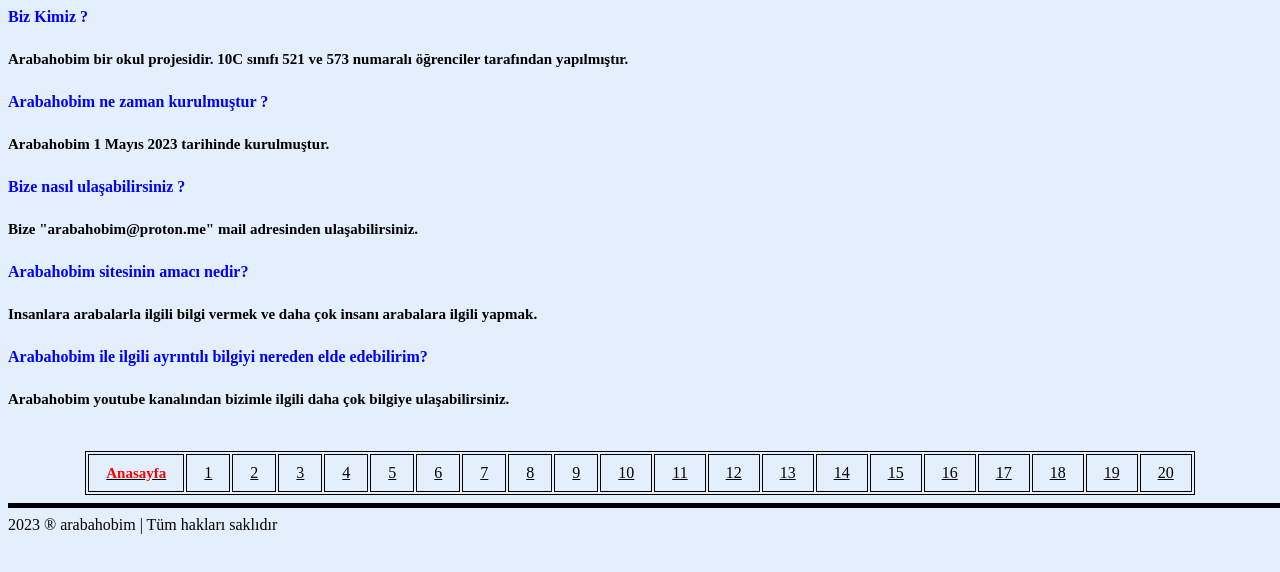
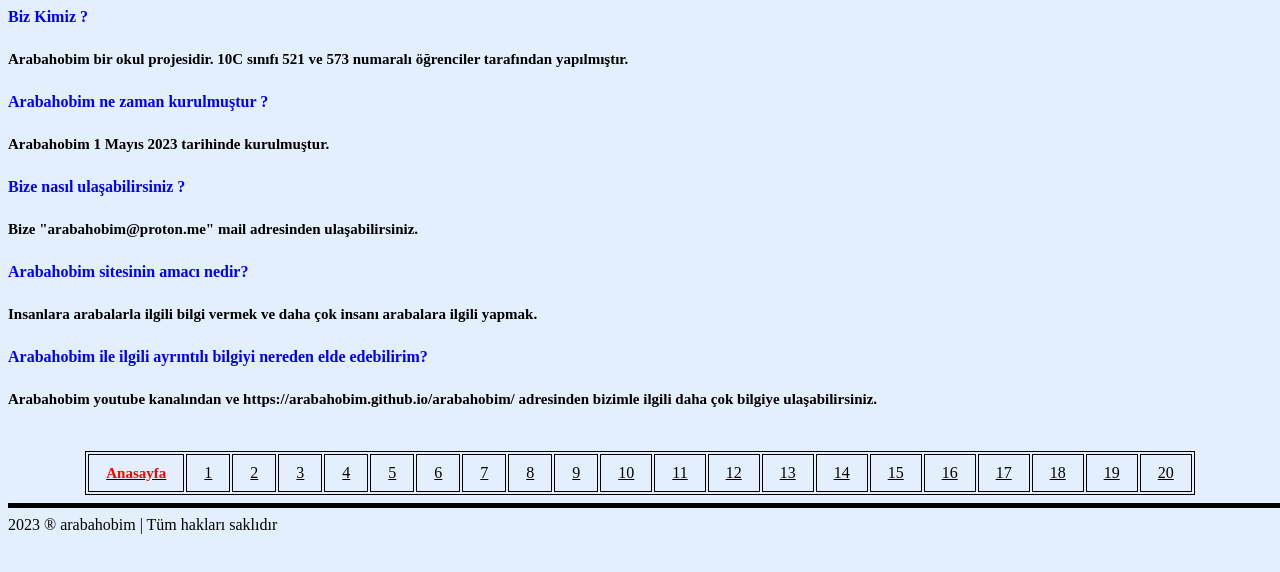
Before and after one commit to arabahobim/arabahobim, a plain HTML site: page src/main/main.html in a window 1280 px wide. Shown: the top 572 px of the page. Drawn offline with Linux system fonts and the light colour scheme.

Commit message:
Update main.html
website add

```diff
--- a/src/main/main.html
+++ b/src/main/main.html
@@ -17,7 +17,7 @@
 <h5>Insanlara arabalarla ilgili bilgi vermek ve daha çok insanı arabalara ilgili yapmak.</h5>
 
 <h4>Arabahobim ile ilgili ayrıntılı bilgiyi nereden elde edebilirim? </h4>
-<h5>Arabahobim youtube kanalından bizimle ilgili daha çok bilgiye ulaşabilirsiniz.</h5>
+<h5>Arabahobim youtube kanalından ve https://arabahobim.github.io/arabahobim/ adresinden bizimle ilgili daha çok bilgiye ulaşabilirsiniz.</h5>
 
 <br>
 
```
